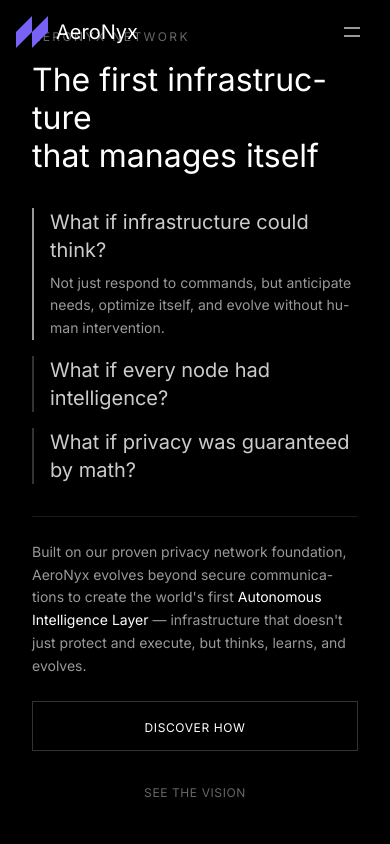
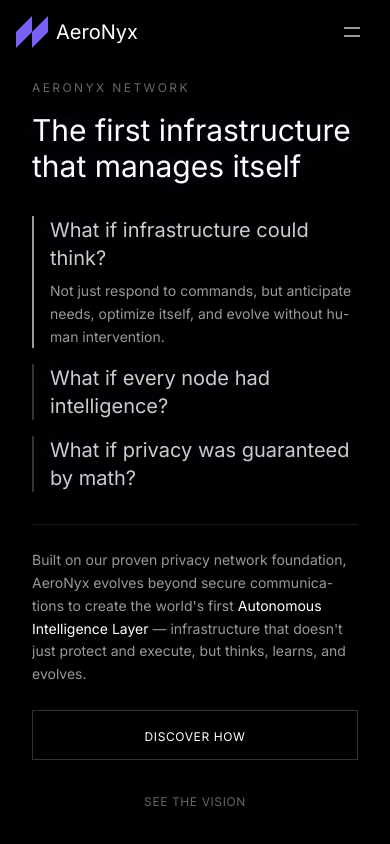
Before and after one commit to AeroNyxNetwork/AeroNyx-web, a Next.js app: page / in a window 390 px wide. Shown: the top 844 px of the page. Built offline with nearby package versions, Linux system fonts and the light colour scheme.

Commit message:
Update globals.css

```diff
--- a/styles/globals.css
+++ b/styles/globals.css
@@ -17,13 +17,17 @@
 
 html {
   scroll-behavior: smooth;
+  -webkit-tap-highlight-color: transparent; /* Remove tap highlight on mobile */
 }
 
 body {
   color: white;
-  background-color: #0D0D18;
+  background-color: #000000; /* Pure black for constellation background */
   font-family: 'Inter', -apple-system, BlinkMacSystemFont, 'Segoe UI', Roboto, Oxygen, Ubuntu, Cantarell,
     'Open Sans', 'Helvetica Neue', sans-serif;
+  overflow-x: hidden; /* Prevent horizontal scroll on mobile */
+  margin: 0;
+  padding: 0;
 }
 
 /* Force elements to be visible - important solution for animation issues */
@@ -48,12 +52,12 @@ h1, h2, h3, h4, h5, h6, p, span, a, button {
 /* Text clarity fixes */
 .text-center {
   position: relative;
-  z-index: 5; /* Ensure text is above background elements */
+  z-index: 5;
 }
 
-/* Add text shadow for better contrast against varying backgrounds */
+/* Add text shadow for better contrast against starry background */
 h1, h2, h3, .heading-text {
-  text-shadow: 0 1px 3px rgba(0, 0, 0, 0.3);
+  text-shadow: 0 2px 4px rgba(0, 0, 0, 0.8), 0 0 20px rgba(119, 98, 243, 0.3);
 }
 
 /* Enhanced section headings */
@@ -66,25 +70,34 @@ section h2 {
 /* Custom scrollbar */
 ::-webkit-scrollbar {
   width: 10px;
+  height: 10px;
 }
 
 ::-webkit-scrollbar-track {
-  background: #151528;
+  background: #0a0a0a;
 }
 
 ::-webkit-scrollbar-thumb {
-  background: #7762F3; /* Updated to purple */
+  background: #7762F3;
   border-radius: 5px;
 }
 
 ::-webkit-scrollbar-thumb:hover {
-  background: #9788F7; /* Updated to lighter purple */
+  background: #9788F7;
+}
+
+/* Mobile scrollbar */
+@media (max-width: 768px) {
+  ::-webkit-scrollbar {
+    width: 4px;
+    height: 4px;
+  }
 }
 
 /* Animation classes */
 .reveal-on-scroll {
-  opacity: 1 !important; /* Force visibility */
-  transform: translateY(0) !important; /* Force positioning */
+  opacity: 1 !important;
+  transform: translateY(0) !important;
   transition: opacity 0.8s, transform 0.8s;
 }
 
@@ -98,25 +111,41 @@ section h2 {
   background-image: radial-gradient(var(--tw-gradient-stops));
 }
 
+.bg-radial-gradient {
+  background: radial-gradient(circle at center, var(--tw-gradient-from) 0%, var(--tw-gradient-via) 50%, var(--tw-gradient-to) 100%);
+}
+
 /* Hide scrollbars but keep functionality */
 .scrollbar-hide {
-  -ms-overflow-style: none;  /* IE and Edge */
-  scrollbar-width: none;  /* Firefox */
+  -ms-overflow-style: none;
+  scrollbar-width: none;
 }
 
 .scrollbar-hide::-webkit-scrollbar {
-  display: none; /* Chrome, Safari and Opera */
+  display: none;
 }
 
-/* For iOS Safari mobile viewport height issue */
+/* Fix for iOS Safari mobile viewport height issue */
 .min-h-screen {
-  min-height: 100vh; /* Default */
-  min-height: calc(var(--vh, 1vh) * 100); /* Fallback */
-  min-height: 100svh; /* Using svh where supported */
+  min-height: 100vh;
+  min-height: calc(var(--vh, 1vh) * 100);
+  min-height: 100svh;
+  min-height: -webkit-fill-available;
+}
+
+/* Fix for hero section on mobile to prevent content from going under header */
+section:first-of-type {
+  padding-top: 80px; /* Account for fixed header height */
+}
+
+@media (max-width: 768px) {
+  section:first-of-type {
+    padding-top: 64px; /* Smaller header on mobile */
+  }
 }
 
 /* Properly handle long words in smaller viewports */
-p, h1, h2, h3, h4, h5, h6, span, a {
+p, h1, h2, h3, h4, h5, h6, span, a, div {
   overflow-wrap: break-word;
   word-wrap: break-word;
   word-break: break-word;
@@ -124,9 +153,36 @@ p, h1, h2, h3, h4, h5, h6, span, a {
 }
 
 /* Prevent image overflow on small screens */
-img {
+img, svg {
   max-width: 100%;
   height: auto;
+}
+
+/* Fix for canvas elements on mobile */
+canvas {
+  max-width: 100%;
+  touch-action: none;
+  position: fixed !important; /* Ensure canvas stays fixed */
+  top: 0;
+  left: 0;
+  width: 100% !important;
+  height: 100% !important;
+  pointer-events: none;
+  z-index: 1; /* Behind content but above background */
+}
+
+/* Ensure background layers are properly stacked */
+.fixed.inset-0 {
+  position: fixed;
+  top: 0;
+  left: 0;
+  right: 0;
+  bottom: 0;
+}
+
+/* Background container specific styles */
+.fixed.inset-0.-z-10 {
+  z-index: 0; /* Ensure it's behind everything */
 }
 
 @layer components {
@@ -146,7 +202,7 @@ img {
 
   .text-backdrop::before {
     content: '';
-    @apply absolute inset-0 bg-neutral-900 bg-opacity-50 rounded-lg -z-10;
+    @apply absolute inset-0 bg-black bg-opacity-70 rounded-lg -z-10 backdrop-blur-sm;
   }
 }
 
@@ -162,7 +218,7 @@ img {
 
   /* Adjust font sizes for better readability */
   h1 {
-    font-size: 2rem !important;
+    font-size: 1.875rem !important; /* Reduced from 2rem */
     line-height: 1.2 !important;
   }
 
@@ -172,6 +228,11 @@ img {
 
   h3 {
     font-size: 1.25rem !important;
+  }
+
+  p {
+    font-size: 0.938rem;
+    line-height: 1.6;
   }
 
   /* Better spacing for mobile */
@@ -192,18 +253,64 @@ img {
     align-items: center;
     justify-content: center;
   }
+
+  /* Reduce padding on mobile */
+  section {
+    padding-top: 3rem;
+    padding-bottom: 3rem;
+  }
+
+  /* First section needs more padding to account for header */
+  section:first-of-type {
+    padding-top: 5rem;
+  }
+
+  /* Mobile-specific container padding */
+  .container, .max-w-7xl {
+    padding-left: 1rem;
+    padding-right: 1rem;
+  }
+}
+
+/* Very small mobile devices */
+@media (max-width: 375px) {
+  h1 {
+    font-size: 1.625rem !important;
+  }
+
+  h2 {
+    font-size: 1.375rem !important;
+  }
+
+  section:first-of-type {
+    padding-top: 4.5rem;
+  }
+}
+
+/* Tablet optimizations */
+@media (min-width: 641px) and (max-width: 1024px) {
+  h1 {
+    font-size: 2.5rem;
+  }
+
+  h2 {
+    font-size: 2rem;
+  }
+
+  section {
+    padding-top: 4rem;
+    padding-bottom: 4rem;
+  }
+
+  section:first-of-type {
+    padding-top: 6rem;
+  }
 }
 
 /* Section specifics for clarity */
-#features, #how-it-works, #technology, #ecosystem {
+#features, #how-it-works, #technology, #ecosystem, #products, #vision, #download-vpn {
   position: relative;
   z-index: 10;
-}
-
-/* Added container classes for better text clarity */
-.content-container {
-  position: relative;
-  z-index: 5;
 }
 
 /* Make sure text is always readable */
@@ -232,3 +339,55 @@ img {
     height: -webkit-fill-available;
   }
 }
+
+/* Improve performance on mobile */
+@media (max-width: 768px) {
+  /* Disable complex animations on mobile */
+  .animate-pulse {
+    animation: none;
+  }
+
+  /* Reduce blur intensity for performance */
+  .blur-3xl {
+    filter: blur(40px);
+  }
+
+  .blur-2xl {
+    filter: blur(24px);
+  }
+
+  .blur-xl {
+    filter: blur(12px);
+  }
+}
+
+/* Accessibility improvements */
+@media (prefers-reduced-motion: reduce) {
+  * {
+    animation-duration: 0.01ms !important;
+    animation-iteration-count: 1 !important;
+    transition-duration: 0.01ms !important;
+    scroll-behavior: auto !important;
+  }
+}
+
+/* Ensure constellation background is visible */
+.constellation-canvas {
+  position: fixed !important;
+  top: 0;
+  left: 0;
+  width: 100vw !important;
+  height: 100vh !important;
+  pointer-events: none;
+  z-index: 1;
+  opacity: 1;
+}
+
+/* Z-index hierarchy for proper layering */
+/* 0: Main background (black) */
+/* 1: Constellation canvas */
+/* 2: Gradient overlays */
+/* 5: General content */
+/* 10: Section headings and important content */
+/* 50: Fixed header */
+/* 100+: Modals and overlays */
```
